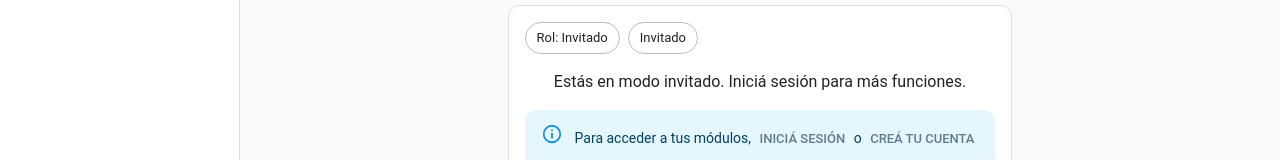
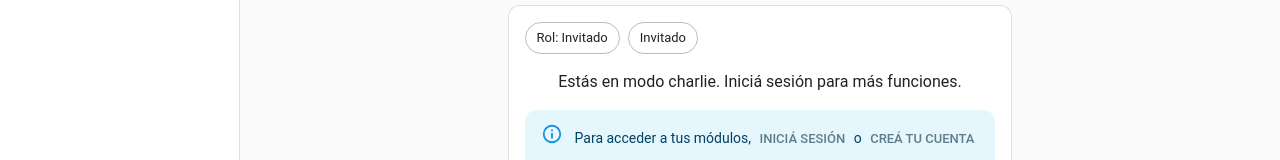
Before and after one commit to CTAOrga/CTA_front, a React (Vite) app: page / in a window 1280 px wide. Shown: the part 370-530 px from the top of the page. Built offline with nearby package versions, Linux system fonts and the light colour scheme.

Commit message:
cambio de texto

```diff
--- a/src/pages/Home.jsx
+++ b/src/pages/Home.jsx
@@ -32,7 +32,7 @@ const ROLE_UI = {
   guest: {
     label: "Invitado",
     color: "default",
-    message: "Estás en modo invitado. Iniciá sesión para más funciones.",
+    message: "Estás en modo charlie. Iniciá sesión para más funciones.",
   },
 };
 
```
